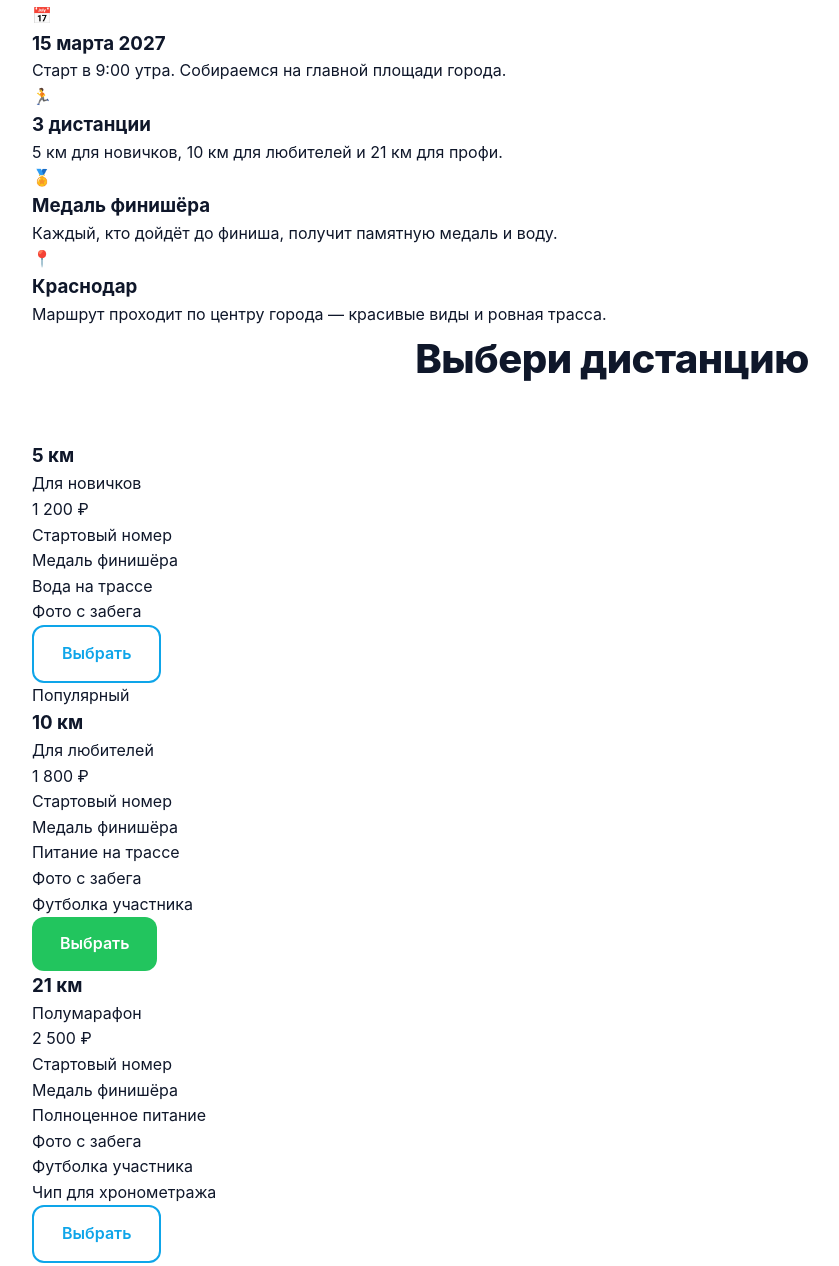
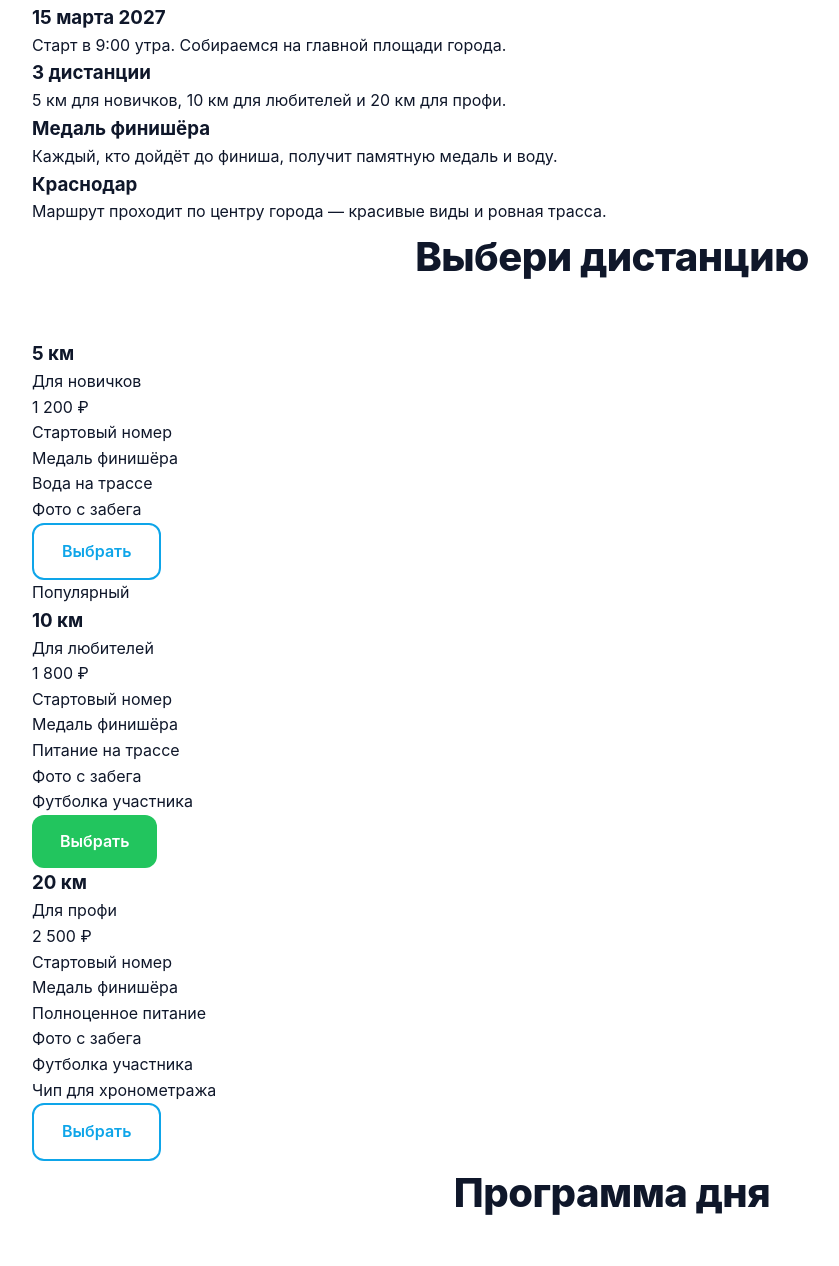
Before and after one commit to karcevskaaana/city-run, a plain HTML site: page index.html in a window 1280 px wide. Shown: the part 511-1777 px from the top of the page, without its empty margins (28-867 px from the left). Drawn offline with Linux system fonts and the light colour scheme.

Commit message:
Update index.html

```diff
--- a/index.html
+++ b/index.html
@@ -4,7 +4,7 @@
   <meta charset="UTF-8">
   <meta name="viewport" content="width=device-width, initial-scale=1.0">
   <title>CITY RUN 2027 — Городской забег в Краснодаре</title>
-<link rel="stylesheet" href="style.css">
+  <link rel="stylesheet" href="style.css">
 </head>
 <body>
 
@@ -27,7 +27,7 @@
     <div class="container hero__inner">
       <p class="hero__label">15 марта 2027 · Краснодар</p>
       <h1 class="hero__title">Городской забег<br>CITY RUN 2027</h1>
-      <p class="hero__subtitle">Выбери свою дистанцию — 5, 10 или 21 км. Старт в 9:00, финиш с медалью.</p>
+      <p class="hero__subtitle">Выбери свою дистанцию — 5, 10 или 20 км. Старт в 9:00, финиш с медалью.</p>
 
       <!-- ТАЙМЕР -->
       <div class="timer" id="timer">
@@ -59,22 +59,18 @@
       <h2 class="section-title">О забеге</h2>
       <div class="about__grid">
         <div class="about__card">
-          <div class="about__icon">📅</div>
           <h3>15 марта 2027</h3>
           <p>Старт в 9:00 утра. Собираемся на главной площади города.</p>
         </div>
         <div class="about__card">
-          <div class="about__icon">🏃</div>
           <h3>3 дистанции</h3>
-          <p>5 км для новичков, 10 км для любителей и 21 км для профи.</p>
+          <p>5 км для новичков, 10 км для любителей и 20 км для профи.</p>
         </div>
         <div class="about__card">
-          <div class="about__icon">🏅</div>
           <h3>Медаль финишёра</h3>
           <p>Каждый, кто дойдёт до финиша, получит памятную медаль и воду.</p>
         </div>
         <div class="about__card">
-          <div class="about__icon">📍</div>
           <h3>Краснодар</h3>
           <p>Маршрут проходит по центру города — красивые виды и ровная трасса.</p>
         </div>
@@ -117,8 +113,8 @@
         </div>
 
         <div class="dist-card">
-          <h3 class="dist-card__title">21 км</h3>
-          <p class="dist-card__tag">Полумарафон</p>
+          <h3 class="dist-card__title">20 км</h3>
+          <p class="dist-card__tag">Для профи</p>
           <p class="dist-card__price">2 500 ₽</p>
           <ul class="dist-card__list">
             <li>Стартовый номер</li>
@@ -150,7 +146,7 @@
         </div>
         <div class="timeline__item">
           <span class="timeline__time">09:00</span>
-          <p class="timeline__text">Старт на дистанцию 21 км</p>
+          <p class="timeline__text">Старт на дистанцию 20 км</p>
         </div>
         <div class="timeline__item">
           <span class="timeline__time">09:15</span>
@@ -200,7 +196,7 @@
           <option value="">Выберите дистанцию</option>
           <option value="5">5 км</option>
           <option value="10">10 км</option>
-          <option value="21">21 км</option>
+          <option value="20">20 км</option>
         </select>
 
         <button type="submit" class="btn btn--accent btn--big">Отправить заявку</button>
@@ -221,7 +217,7 @@
     </div>
   </footer>
 
-  <!-- ===== СКРИПТ ТАЙМЕРА ===== -->
- <script src="script.js"></script>
+  <script src="script.js"></script>
+
 </body>
 </html>
```
